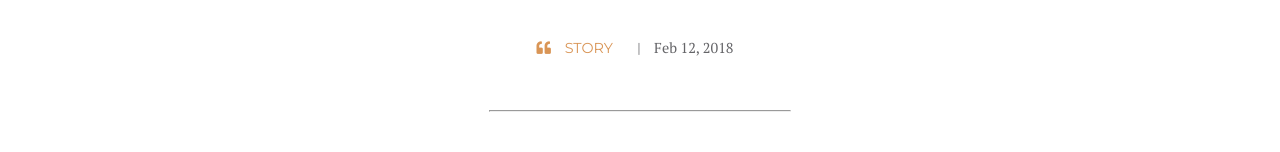
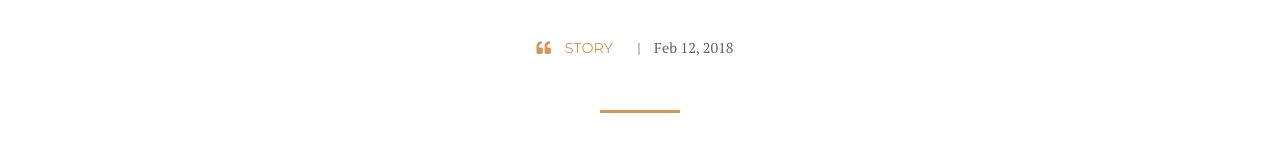
Before and after one commit to nicolasthy/nicolasthy.github.io, a Jekyll site: the page built from _posts/2018-02-12-my-first-experiences.markdown, in a window 1280 px wide and 1077 px high. Shown: the part 914-1066 px from the top of the window. Built offline with Jekyll 4.4.1, drawn with Linux system fonts in a browser that asks for light colours; nearby versions of some CDN libraries.

Commit message:
fixed nav

```diff
--- a/_layouts/post.html
+++ b/_layouts/post.html
@@ -16,9 +16,26 @@
       color: #D95656;
     {% endif %}
   }
+  hr {
+    {% if page.category == 'spina cms' %}
+      background-color: #D95656;
+    {% elsif page.category == 'ruby' %}
+      background-color: #D95656;
+    {% elsif page.category == 'react' %}
+      background-color: #5693D9;
+    {% elsif page.category == 'story' %}
+      background-color: #D99556;
+    {% else %}
+      background-color: #D95656;
+    {% endif %}
+  }
 </style>
 
 <article class="article">
+  <nav id="articleNavbar" class="article_nav">
+    <div class="article_nav_logo"><a href="{{ "/" | prepend: site.baseurl }}"><img id="brand" src="/images/logo-md.png" alt="Nicolas Thiry" title="Nicolas Thiry" /></a></div>
+  </nav>
+
   <header class="article_header">
     {% if page.cover %}
       <div class="article_header_cover" style="background-image: url('{{site.baseurl}}/images/{{page.cover}}')"></div>
--- a/_sass/components/_articles.scss
+++ b/_sass/components/_articles.scss
@@ -17,8 +17,32 @@
     }
 
     hr {
+        border: 0;
+        height: 3px;
         margin: 50px auto;
-        max-width: 300px;
+        max-width: 80px;
+    }
+
+    &_nav {
+        background: #FFF;
+        box-shadow: 0 15px 18px -12px rgba(17,17,17,0.10);
+        margin: 0 auto;
+        padding: 10px;
+        position: fixed;
+        top: 0; right: 0; left: 0;
+        text-align: center;
+        transform: translateY(-300px);
+        transition: 1s ease-in-out;
+        width: 1110px;
+        z-index: 10;
+
+        &--visible {
+            transform: translateY(0);
+        }
+
+        &_logo img {
+            width: 40px;
+        }
     }
 
     &_header {
--- a/js/main.js
+++ b/js/main.js
@@ -2,6 +2,7 @@
 	$(window).scroll(function() {
 		// animateFeaturedCard($(window).scrollTop());
 		// animateProfil($(window).scrollTop());
+		animateArticleNavBar($(window).scrollTop());
 	});
 });
 
@@ -25,3 +26,12 @@
 		image.css('bottom', profilBoxTranslate * 1.5);
 	});
 }
+
+var animateArticleNavBar = function(scroll) {
+	var navbar = $('#articleNavbar');
+	if(scroll >= 525) {
+		navbar.addClass('article_nav--visible');
+	} else {
+		navbar.removeClass('article_nav--visible');
+	}
+}
```
